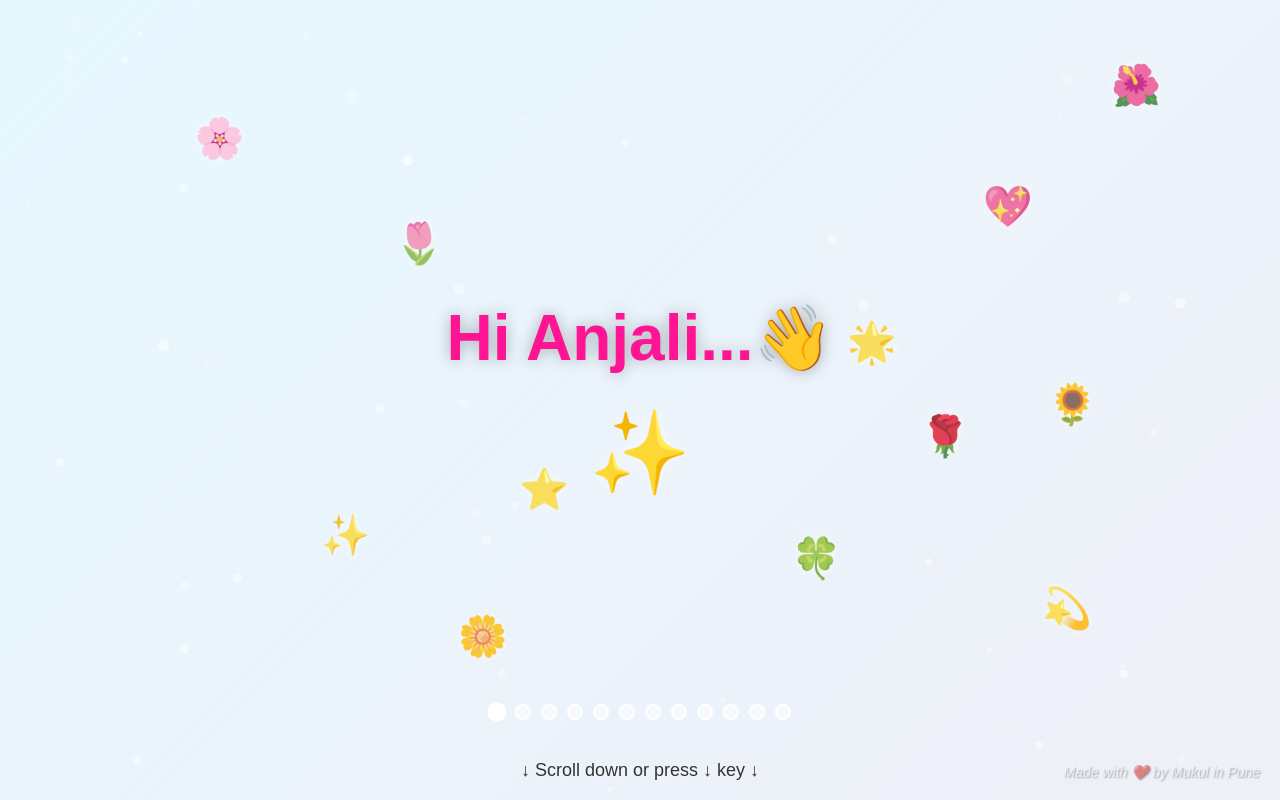
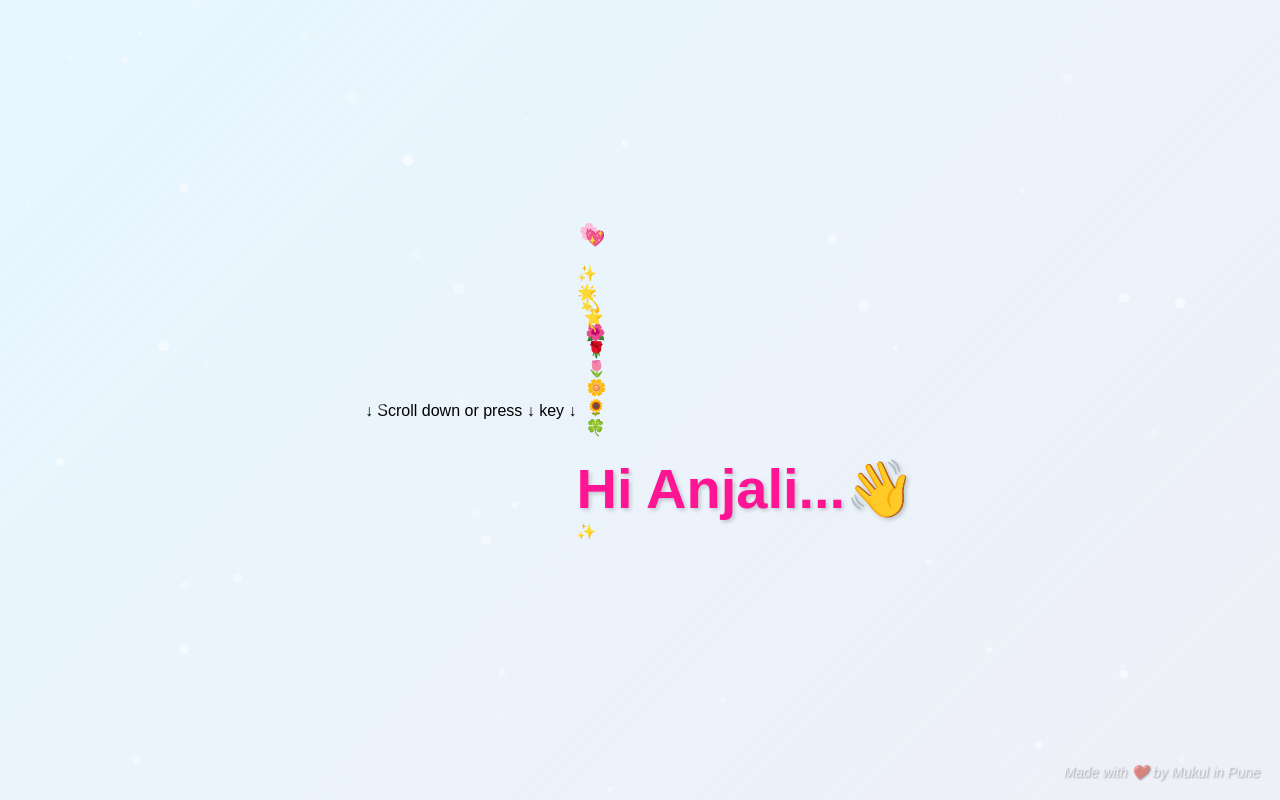
Before and after one commit to Kevin-DeBruyne/anjali-ji-ka-birthday, a React (Create React App) app: page / in a window 1280 px wide. Built offline with nearby package versions, Linux system fonts and the light colour scheme.

Commit message:
Update dependencies and configuration

```diff
--- a/package.json
+++ b/package.json
@@ -8,11 +8,11 @@
     "@testing-library/react": "^16.2.0",
     "@testing-library/user-event": "^13.5.0",
     "canvas-confetti": "^1.9.3",
-    "framer-motion": "^12.5.0",
+    "framer-motion": "^10.12.16",
     "gsap": "^3.12.7",
-    "react": "^19.0.0",
+    "react": "^18.2.0",
     "react-confetti": "^6.4.0",
-    "react-dom": "^19.0.0",
+    "react-dom": "^18.2.0",
     "react-scripts": "5.0.1",
     "react-use": "^17.6.0",
     "web-vitals": "^2.1.4"
--- a/src/components/IntroSequence.css
+++ b/src/components/IntroSequence.css
@@ -1,315 +1,157 @@
 .intro-sequence {
+  width: 100vw;
+  height: 100vh;
   position: fixed;
   top: 0;
   left: 0;
-  width: 100%;
-  height: 100vh;
   overflow: hidden;
-  z-index: 1000;
-  background-size: 400% 400%;
-  animation: gradientBG 15s ease infinite;
+  display: flex;
+  justify-content: center;
+  align-items: center;
 }
 
-@keyframes gradientBG {
-  0% {
-    background-position: 0% 50%;
-  }
-  50% {
-    background-position: 100% 50%;
-  }
-  100% {
-    background-position: 0% 50%;
-  }
+.page {
+  width: 100%;
+  height: 100%;
+  display: flex;
+  justify-content: center;
+  align-items: center;
+  position: absolute;
+  top: 0;
+  left: 0;
+  transition: background-color 0.5s ease;
 }
 
-.scroll-indicator {
-  position: absolute;
-  bottom: 30px;
-  left: 50%;
-  transform: translateX(-50%);
-  color: #333;
-  font-size: 18px;
-  text-shadow: 0 0 10px rgba(255, 255, 255, 0.8);
-  z-index: 10;
-}
-
-.scroll-arrow {
+.content {
+  position: relative;
   display: flex;
   flex-direction: column;
   align-items: center;
-  gap: 5px;
-}
-
-.intro-page {
-  position: absolute;
-  top: 0;
-  left: 0;
-  width: 100%;
-  height: 100vh;
-  display: flex;
-  flex-direction: column;
   justify-content: center;
-  align-items: center;
-  padding: 20px;
-  box-sizing: border-box;
+  padding: 2rem;
+  text-align: center;
   z-index: 2;
 }
 
-/* Floating decorations */
-.floating-decorations {
+.text-container {
+  margin-bottom: 2rem;
+}
+
+.text-container h1 {
+  font-size: 3.5rem;
+  font-weight: bold;
+  margin: 0;
+  padding: 0;
+  line-height: 1.2;
+  text-shadow: 2px 2px 4px rgba(0, 0, 0, 0.2);
+}
+
+.emoji-container {
+  font-size: 5rem;
+  margin: 2rem 0;
+  filter: drop-shadow(0 0 10px rgba(255, 255, 255, 0.5));
+}
+
+.decorations {
   position: absolute;
+  width: 100%;
+  height: 100%;
   top: 0;
   left: 0;
-  width: 100%;
-  height: 100%;
   pointer-events: none;
   z-index: 1;
 }
 
-.floating-emoji {
+.decoration {
   position: absolute;
-  font-size: 2.5rem;
-  filter: drop-shadow(0 0 5px rgba(255, 255, 255, 0.7));
+  font-size: 2rem;
   opacity: 0.8;
 }
 
-/* Random positions with equal spacing */
-.floating-emoji:nth-child(1) {
-  top: 15%;
-  left: 15%;
-}
+.decoration:nth-child(1) { top: 10%; left: 10%; }
+.decoration:nth-child(2) { top: 20%; right: 15%; }
+.decoration:nth-child(3) { bottom: 15%; left: 20%; }
+.decoration:nth-child(4) { bottom: 25%; right: 25%; }
+.decoration:nth-child(5) { top: 40%; left: 5%; }
+.decoration:nth-child(6) { top: 35%; right: 8%; }
+.decoration:nth-child(7) { bottom: 40%; left: 15%; }
+.decoration:nth-child(8) { bottom: 30%; right: 12%; }
+.decoration:nth-child(9) { top: 15%; left: 30%; }
+.decoration:nth-child(10) { top: 25%; right: 35%; }
+.decoration:nth-child(11) { bottom: 20%; left: 40%; }
+.decoration:nth-child(12) { bottom: 35%; right: 30%; }
 
-.floating-emoji:nth-child(2) {
-  top: 25%;
-  right: 20%;
-}
-
-.floating-emoji:nth-child(3) {
-  bottom: 30%;
-  left: 25%;
-}
-
-.floating-emoji:nth-child(4) {
-  top: 40%;
-  right: 30%;
-}
-
-.floating-emoji:nth-child(5) {
-  bottom: 20%;
-  right: 15%;
-}
-
-.floating-emoji:nth-child(6) {
-  top: 60%;
-  left: 40%;
-}
-
-.floating-emoji:nth-child(7) {
-  top: 10%;
-  right: 10%;
-}
-
-.floating-emoji:nth-child(8) {
-  bottom: 40%;
-  right: 25%;
-}
-
-.floating-emoji:nth-child(9) {
-  top: 30%;
-  left: 30%;
-}
-
-.floating-emoji:nth-child(10) {
-  bottom: 15%;
-  left: 35%;
-}
-
-.floating-emoji:nth-child(11) {
-  top: 50%;
-  right: 15%;
-}
-
-.floating-emoji:nth-child(12) {
-  bottom: 25%;
-  right: 35%;
-}
-
-.text-container {
-  display: flex;
-  flex-direction: column;
-  align-items: center;
-  justify-content: center;
-  gap: 20px;
-  position: relative;
-  z-index: 3;
-}
-
-.intro-text {
-  font-size: 4rem;
-  font-weight: bold;
-  text-align: center;
-  text-shadow: 0 0 15px rgba(0, 0, 0, 0.3);
-  margin: 0;
-  padding: 0 20px;
-  max-width: 800px;
-}
-
-.text-decoration {
-  font-size: 5rem;
-  margin-top: 10px;
-  filter: drop-shadow(0 0 10px rgba(255, 255, 255, 0.7));
-  animation: pulse 2s infinite;
-}
-
-@keyframes pulse {
-  0% {
-    transform: scale(1);
-  }
-  50% {
-    transform: scale(1.1);
-  }
-  100% {
-    transform: scale(1);
-  }
-}
-
-/* Animation-specific styles */
-.intro-text.wave {
-  transform-origin: center;
-}
-
-.intro-text.bounce {
-  transform-origin: center;
-}
-
-.intro-text.glow {
-  text-shadow: 0 0 20px rgba(255, 255, 255, 0.8);
-}
-
-.intro-text.rotate {
-  transform-origin: center;
-}
-
-.intro-text.scale {
-  transform-origin: center;
-}
-
-.intro-text.slide {
-  transform-origin: center;
-}
-
-.intro-text.pulse {
-  transform-origin: center;
-}
-
-.page-indicator {
-  position: absolute;
-  bottom: 80px;
-  left: 50%;
-  transform: translateX(-50%);
-  display: flex;
-  gap: 10px;
-  z-index: 3;
-}
-
-.dot {
-  width: 12px;
-  height: 12px;
-  border-radius: 50%;
-  background-color: rgba(255, 255, 255, 0.5);
-  border: 2px solid white;
-  transition: all 0.3s ease;
-}
-
-.dot.active {
-  background-color: white;
-  transform: scale(1.2);
-}
-
-/* Gift box styles */
-.gift-box-container {
-  position: absolute;
-  bottom: 150px;
+.navigation-hints {
+  position: fixed;
+  bottom: 2rem;
   left: 50%;
   transform: translateX(-50%);
   display: flex;
   flex-direction: column;
   align-items: center;
-  gap: 15px;
-  z-index: 5;
+  z-index: 10;
+  color: white;
+  text-shadow: 1px 1px 4px rgba(0, 0, 0, 0.3);
 }
 
-.gift-box {
-  font-size: 5rem;
-  cursor: pointer;
-  filter: drop-shadow(0 0 10px rgba(255, 255, 255, 0.8));
-  transition: all 0.3s ease;
+.progress-bar {
+  position: fixed;
+  bottom: 0;
+  left: 0;
+  height: 4px;
+  background: linear-gradient(to right, #ff69b4, #ff1493);
+  box-shadow: 0 0 10px rgba(255, 105, 180, 0.5);
 }
 
-.gift-box:hover {
-  filter: drop-shadow(0 0 15px rgba(255, 255, 255, 1));
+.page-count {
+  font-size: 1.2rem;
+  margin: 0.5rem 0;
+  font-weight: bold;
 }
 
-.gift-box-text {
-  color: #333;
-  font-size: 1.2rem;
-  font-weight: bold;
-  text-shadow: 0 0 5px rgba(255, 255, 255, 0.8);
-  margin: 0;
-  text-align: center;
+.scroll-hint {
+  display: flex;
+  flex-direction: column;
+  align-items: center;
+  opacity: 0.8;
 }
 
-/* Responsive styles */
+.scroll-hint p {
+  margin: 0.5rem 0;
+  font-size: 1rem;
+}
+
+.arrow {
+  font-size: 2rem;
+  margin-top: 0.5rem;
+}
+
+/* Media Queries */
 @media (max-width: 768px) {
-  .intro-text {
+  .text-container h1 {
     font-size: 2.5rem;
   }
 
-  .text-decoration {
-    font-size: 3.5rem;
-  }
-
-  .floating-emoji {
-    font-size: 2rem;
-  }
-
-  .gift-box {
+  .emoji-container {
     font-size: 4rem;
   }
 
-  .gift-box-text {
-    font-size: 1rem;
-  }
-
-  .dot {
-    width: 10px;
-    height: 10px;
+  .decoration {
+    font-size: 1.5rem;
   }
 }
 
 @media (max-width: 480px) {
-  .intro-text {
+  .text-container h1 {
     font-size: 2rem;
   }
 
-  .text-decoration {
+  .emoji-container {
     font-size: 3rem;
   }
 
-  .floating-emoji {
-    font-size: 1.5rem;
-  }
-
-  .gift-box {
-    font-size: 3.5rem;
-  }
-
-  .gift-box-text {
-    font-size: 0.9rem;
-  }
-
-  .scroll-indicator {
-    font-size: 16px;
+  .decoration {
+    font-size: 1.2rem;
   }
 }
 
--- /dev/null
+++ b/src/components/ScrollAnimation.css
@@ -0,0 +1,160 @@
+.scroll-container {
+  height: 500vh; /* 5 pages, each taking up 100vh */
+  position: relative;
+  background: linear-gradient(135deg, #fce4ec, #f8bbd0, #f48fb1, #f06292, #ec407a);
+  overflow: hidden;
+}
+
+.scroll-page {
+  height: 100vh;
+  width: 100%;
+  display: flex;
+  justify-content: center;
+  align-items: center;
+  position: sticky;
+  top: 0;
+}
+
+.scroll-content {
+  display: flex;
+  flex-direction: column;
+  align-items: center;
+  justify-content: center;
+  text-align: center;
+}
+
+.scroll-text {
+  font-size: 4rem;
+  font-weight: bold;
+  color: white;
+  text-shadow: 2px 2px 10px rgba(0, 0, 0, 0.3);
+  text-align: center;
+  padding: 0 20px;
+  margin-bottom: 20px;
+}
+
+.scroll-emoji {
+  font-size: 5rem;
+  margin-top: 20px;
+  filter: drop-shadow(0 0 10px rgba(255, 255, 255, 0.7));
+}
+
+.scroll-indicator {
+  position: fixed;
+  bottom: 30px;
+  left: 50%;
+  transform: translateX(-50%);
+  display: flex;
+  flex-direction: column;
+  align-items: center;
+  color: white;
+  text-shadow: 1px 1px 5px rgba(0, 0, 0, 0.5);
+  z-index: 100;
+}
+
+.scroll-arrow {
+  font-size: 2rem;
+  animation: bounce 2s infinite;
+}
+
+.scroll-indicator p {
+  margin-top: 10px;
+  font-size: 1rem;
+}
+
+@keyframes bounce {
+  0%, 20%, 50%, 80%, 100% {
+    transform: translateY(0);
+  }
+  40% {
+    transform: translateY(-20px);
+  }
+  60% {
+    transform: translateY(-10px);
+  }
+}
+
+/* Animation Classes */
+.fadeInUp {
+  animation: fadeInUp 1.5s ease-out;
+}
+
+.fadeInRight {
+  animation: fadeInRight 1.5s ease-out;
+}
+
+.zoomIn {
+  animation: zoomIn 1.5s ease-out;
+}
+
+.slideInLeft {
+  animation: slideInLeft 1.5s ease-out;
+}
+
+.bounceIn {
+  animation: bounceIn 1.5s ease-out;
+}
+
+/* Animation Keyframes */
+@keyframes fadeInUp {
+  0% {
+    opacity: 0;
+    transform: translateY(50px);
+  }
+  100% {
+    opacity: 1;
+    transform: translateY(0);
+  }
+}
+
+@keyframes fadeInRight {
+  0% {
+    opacity: 0;
+    transform: translateX(-50px);
+  }
+  100% {
+    opacity: 1;
+    transform: translateX(0);
+  }
+}
+
+@keyframes zoomIn {
+  0% {
+    opacity: 0;
+    transform: scale(0.5);
+  }
+  100% {
+    opacity: 1;
+    transform: scale(1);
+  }
+}
+
+@keyframes slideInLeft {
+  0% {
+    opacity: 0;
+    transform: translateX(-100px);
+  }
+  100% {
+    opacity: 1;
+    transform: translateX(0);
+  }
+}
+
+@keyframes bounceIn {
+  0% {
+    opacity: 0;
+    transform: scale(0.3);
+  }
+  50% {
+    opacity: 0.8;
+    transform: scale(1.1);
+  }
+  80% {
+    opacity: 0.9;
+    transform: scale(0.9);
+  }
+  100% {
+    opacity: 1;
+    transform: scale(1);
+  }
+}
```
Also changed, not shown: src/components/ScrollAnimation.js (added, +88 -0 lines).
